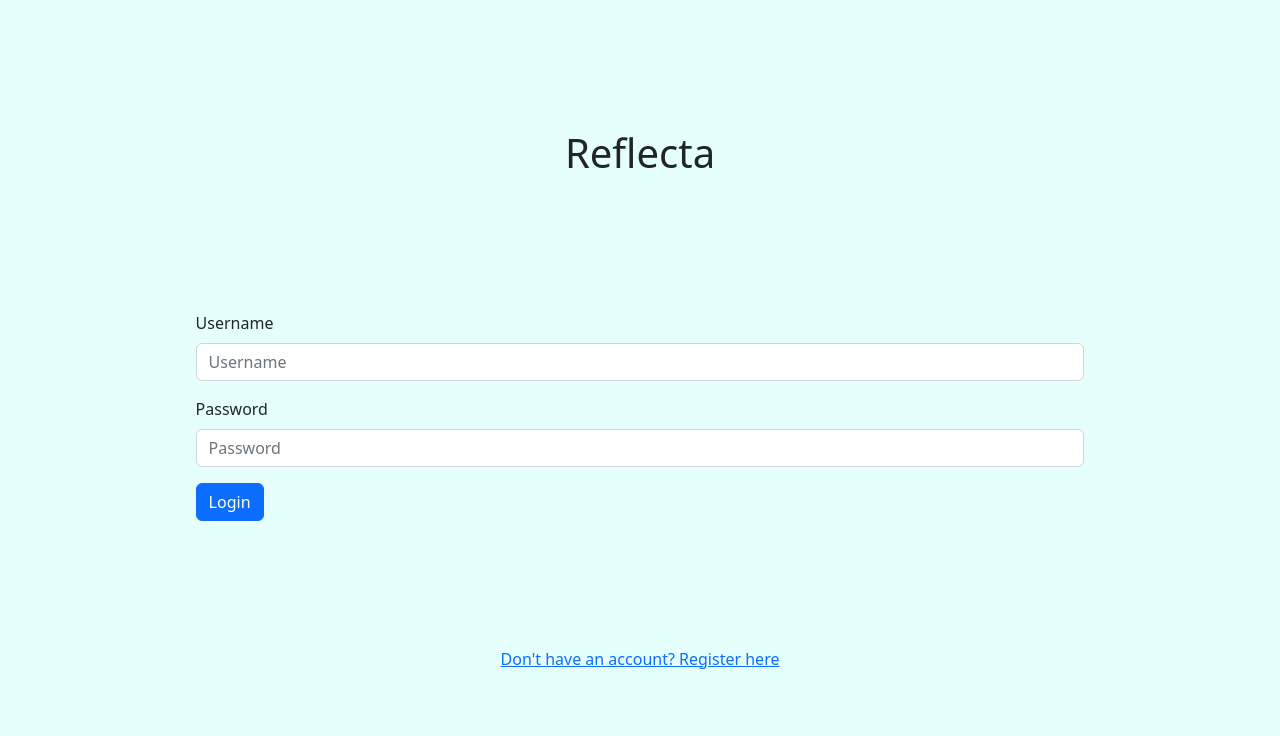
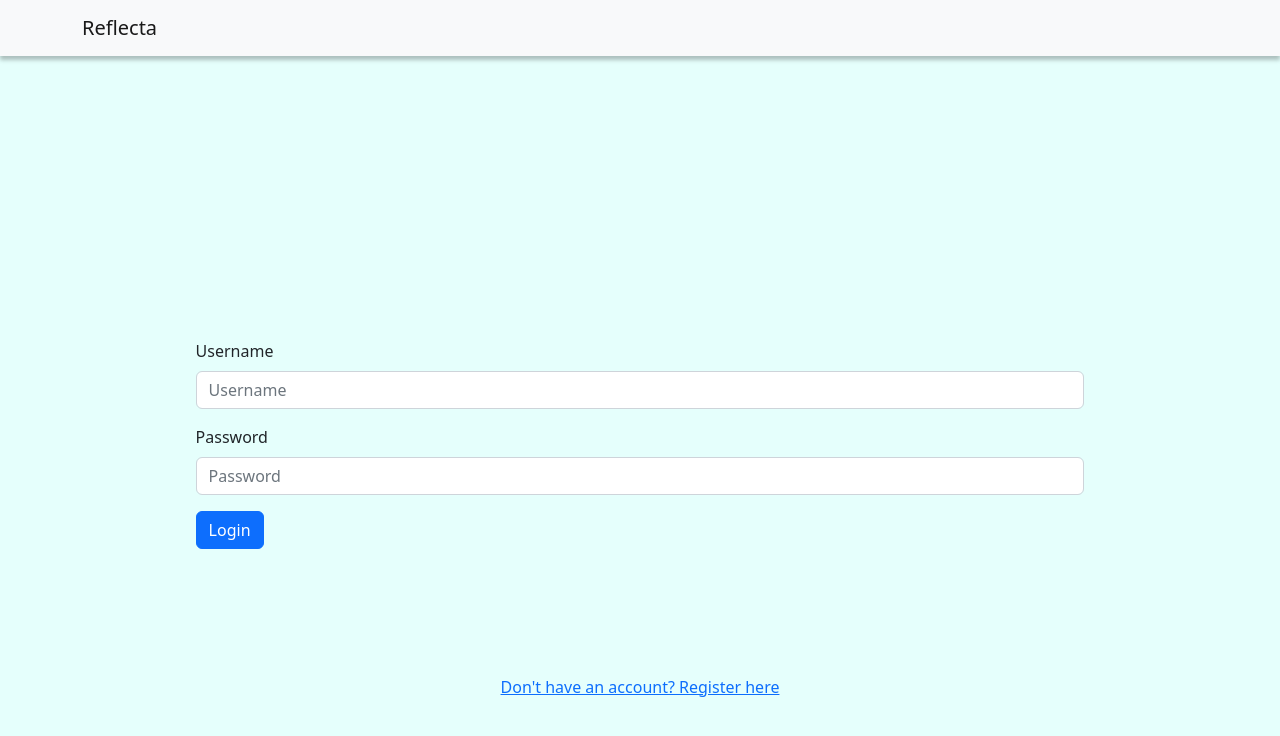
Before and after one commit to LydiaCha/Reflecta, a React (Create React App) app in the folder client/: page / in a window 1280 px wide. Shown: the top 736 px of the page. Built offline with nearby package versions, Linux system fonts and the light colour scheme.

Commit message:
feat: navbar

```diff
--- a/client/src/App.jsx
+++ b/client/src/App.jsx
@@ -7,6 +7,7 @@ import RegisterPage from "./pages/register/register-page";
 import HomePage from "./pages/home/home-page";
 import ReflectionPage from "./pages/reflection/reflection-page";
 import { useEffect } from "react";
+import NavBar from "./components/nav-bar/nav-bar";
 
 function App() {
   const [user, setLoginUser] = useState({});
@@ -30,6 +31,7 @@ function App() {
   return (
     <div className="App">
       <BrowserRouter>
+        <NavBar user={user.userName} />
         <Routes>
           <Route
             exact
--- /dev/null
+++ b/client/src/components/nav-bar/nav-bar.jsx
@@ -0,0 +1,18 @@
+import Container from "react-bootstrap/Container";
+import Navbar from "react-bootstrap/Navbar";
+
+function NavBar({ user }) {
+  return (
+    <Navbar className="navigation-bar" expand="md" bg="light" variant="light">
+      <Container>
+        <Navbar.Brand href="/">Reflecta</Navbar.Brand>
+        <Navbar.Toggle />
+        <Navbar.Collapse className="justify-content-end">
+          {user && <Navbar.Text>Signed in as: {user}</Navbar.Text>}
+        </Navbar.Collapse>
+      </Container>
+    </Navbar>
+  );
+}
+
+export default NavBar;
--- /dev/null
+++ b/client/src/components/nav-bar/nav-bar.scss
@@ -0,0 +1,3 @@
+.navigation-bar {
+    box-shadow: 0px 4px 4px rgba(0, 0, 0, 0.25);
+}
--- a/client/src/index.css
+++ b/client/src/index.css
@@ -5,6 +5,7 @@
 @import "./pages/home/home-page.scss";
 @import "./components/login-form/login-form.scss";
 @import "./components/register-form/register-form.scss";
+@import "./components/nav-bar/nav-bar.scss";
 
 body {
   background-color: rgb(229, 255, 252);
--- a/client/src/pages/login/login-page.jsx
+++ b/client/src/pages/login/login-page.jsx
@@ -4,7 +4,6 @@ import LoginForm from "../../components/login-form/login-form";
 const LoginPage = ({ setLoginUser }) => {
   return (
     <Container fluid className="login-page">
-      <h1 className="login-page__title">Reflecta</h1>
       <LoginForm setLoginUser={setLoginUser} />
       <a href="/register">Don't have an account? Register here</a>
     </Container>
```
